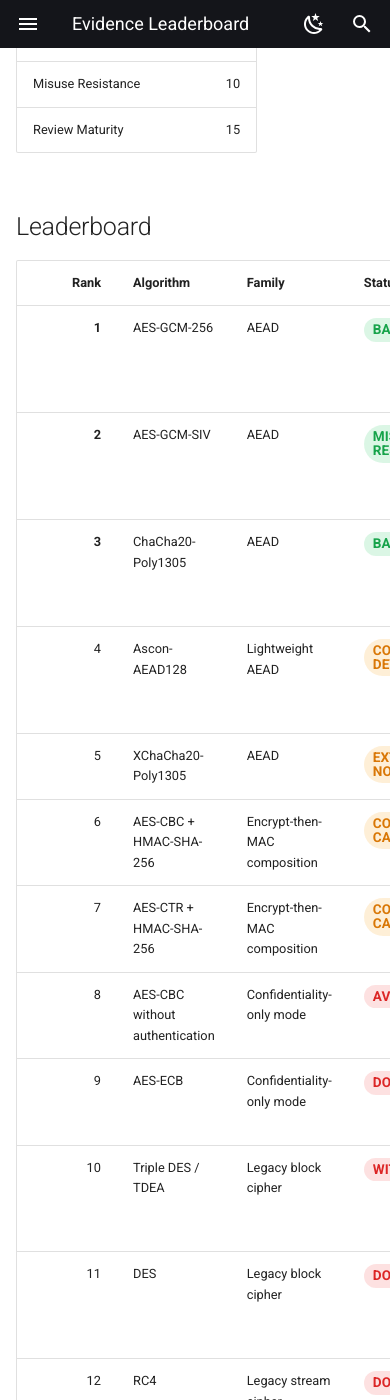
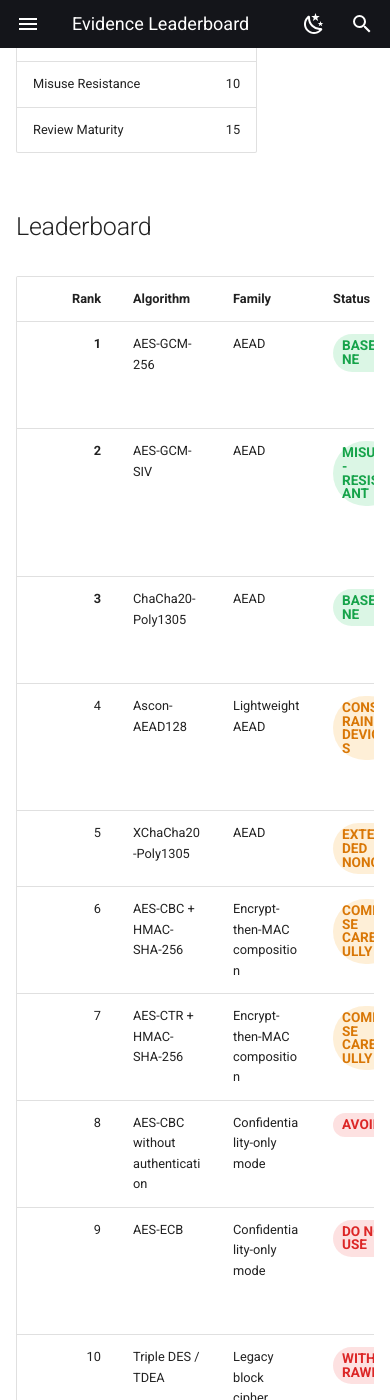
Before and after one commit to authcollapse/nofucksgiven, an MkDocs documentation site: the page built from docs/leaderboard.md, in a window 390 px wide and 1400 px high, scrolled down 1681 px. Built offline with MkDocs 1.6.1 and Material for MkDocs 9.7.7, drawn with Linux system fonts in a browser that asks for light colours; comment, search, counter and statistics services are not loaded.

Commit message:
Fix Pages theme persistence and leaderboard fit

```diff
--- a/docs/stylesheets/extra.css
+++ b/docs/stylesheets/extra.css
@@ -135,12 +135,62 @@
   margin: 0.35rem 0 0;
 }
 
+.nfg-board {
+  max-width: 100%;
+  overflow-x: auto;
+  padding-bottom: 0.15rem;
+}
+
+.nfg-board .md-typeset__table {
+  display: block;
+  max-width: 100%;
+  overflow-x: auto;
+}
+
 .nfg-board table {
-  font-size: 0.82rem;
+  display: table;
+  width: 100%;
+  min-width: 760px;
+  table-layout: fixed;
+  font-size: 0.72rem;
 }
 
 .nfg-board th {
   white-space: nowrap;
+}
+
+.nfg-board td,
+.nfg-board th {
+  overflow-wrap: anywhere;
+  vertical-align: top;
+}
+
+.nfg-board :is(td, th):nth-child(1) {
+  width: 4%;
+}
+
+.nfg-board :is(td, th):nth-child(2) {
+  width: 16%;
+}
+
+.nfg-board :is(td, th):nth-child(3) {
+  width: 13%;
+}
+
+.nfg-board :is(td, th):nth-child(4) {
+  width: 13%;
+}
+
+.nfg-board :is(td, th):nth-child(5) {
+  width: 8%;
+}
+
+.nfg-board :is(td, th):nth-child(6) {
+  width: 20%;
+}
+
+.nfg-board :is(td, th):nth-child(7) {
+  width: 26%;
 }
 
 .nfg-medal {
@@ -182,4 +232,8 @@
   .nfg-podium {
     grid-template-columns: 1fr;
   }
+
+  .nfg-board table {
+    min-width: 720px;
+  }
 }
--- a/mkdocs.yml
+++ b/mkdocs.yml
@@ -15,13 +15,15 @@ theme:
     - search.suggest
     - toc.follow
   palette:
-    - scheme: default
+    - media: "(prefers-color-scheme: light)"
+      scheme: default
       primary: black
       accent: deep orange
       toggle:
         icon: material/weather-night
         name: Switch to night mode
-    - scheme: slate
+    - media: "(prefers-color-scheme: dark)"
+      scheme: slate
       primary: black
       accent: orange
       toggle:
```
